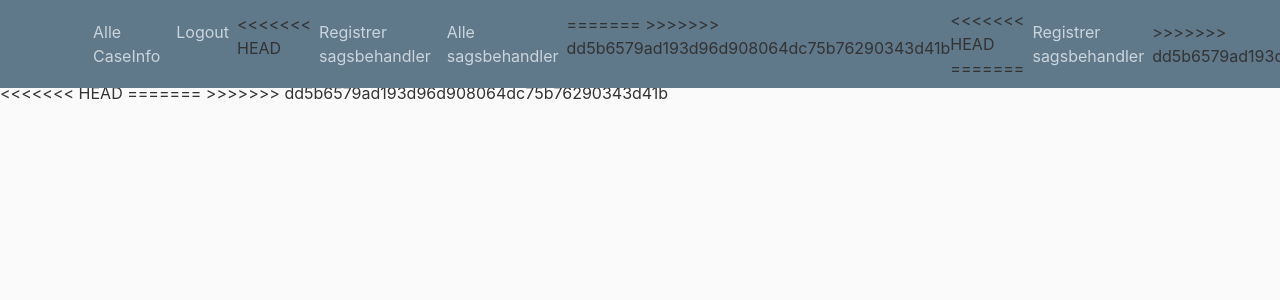
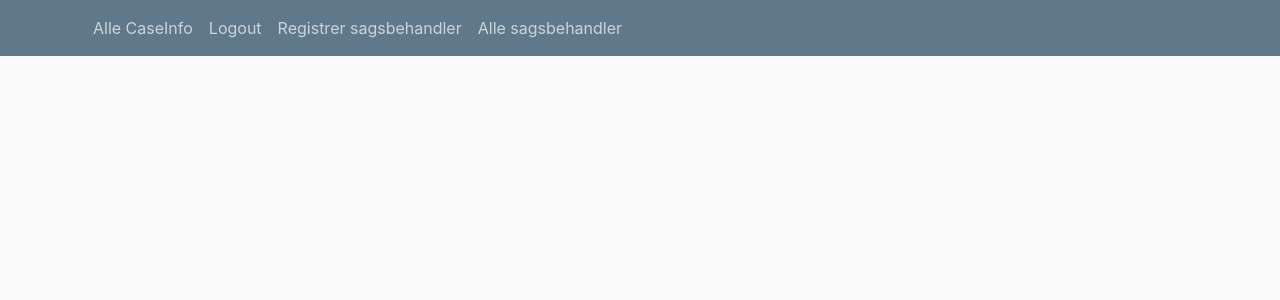
Before and after one commit to Mahnaz-karimi/Whistleblower, a Django app: page /case/ in a window 1280 px wide. Shown: the top 300 px of the page. Run offline with Django 3.2, Linux system fonts and the light colour scheme; the visitor is signed in with stand-in values (Sample User, id 1); data that the repository does not hold is empty; some libraries are stand-ins or nearby versions.

Commit message:
merge conflict fixed

```diff
--- a/case/templates/case/base.html
+++ b/case/templates/case/base.html
@@ -27,22 +27,12 @@
                 {% if user.is_authenticated %}
                 <a class="nav-item nav-link" href="/case">Alle CaseInfo</a>
                 <a class="nav-item nav-link" href="/caseworker/logout">Logout</a>
-<<<<<<< HEAD
                 <a class="nav-item nav-link" href="/caseworker/register">Registrer sagsbehandler</a>
                 <a class="topnav-right nav-link" href="/caseworker/caseworker">Alle sagsbehandler</a>
-=======
->>>>>>> dd5b6579ad193d96d908064dc75b76290343d41b
                 {% else %}
                 <a class="nav-item nav-link" href="/caseworker">Login</a>
                 {% endif %}
             </div>
-<<<<<<< HEAD
-=======
-            <!-- Navbar Right Side -->
-            <div class="navbar-nav">
-                <a class="nav-item nav-link" href="/caseworker/register">Registrer sagsbehandler</a>
-            </div>
->>>>>>> dd5b6579ad193d96d908064dc75b76290343d41b
           </div>
         </div>
       </nav>
@@ -69,13 +59,8 @@
     <script src="https://code.jquery.com/jquery-3.2.1.slim.min.js" integrity="sha384-KJ3o2DKtIkvYIK3UENzmM7KCkRr/rE9/Qpg6aAZGJwFDMVNA/GpGFF93hXpG5KkN" crossorigin="anonymous"></script>
     <script src="https://cdnjs.cloudflare.com/ajax/libs/popper.js/1.12.9/umd/popper.min.js" integrity="sha384-ApNbgh9B+Y1QKtv3Rn7W3mgPxhU9K/ScQsAP7hUibX39j7fakFPskvXusvfa0b4Q" crossorigin="anonymous"></script>
     <script src="https://maxcdn.bootstrapcdn.com/bootstrap/4.0.0/js/bootstrap.min.js" integrity="sha384-JZR6Spejh4U02d8jOt6vLEHfe/JQGiRRSQQxSfFWpi1MquVdAyjUar5+76PVCmYl" crossorigin="anonymous"></script>
-<<<<<<< HEAD
+
 
 
 </body>
 </html>
-
-=======
-</body>
-</html>
->>>>>>> dd5b6579ad193d96d908064dc75b76290343d41b
--- a/case/templates/case/caseinfo.html
+++ b/case/templates/case/caseinfo.html
@@ -1,12 +1,7 @@
 {% extends "case/base.html" %}
 {% block content %}
     {% for caseinfo in CaseInfo %}
-
-<<<<<<< HEAD
        <caseinfo class="media content-section">
-=======
-       <case class="media content-section">
->>>>>>> dd5b6579ad193d96d908064dc75b76290343d41b
             <div class="media-body">
                 <div class="article-metadata">
                     <h10><a href="{% url 'case:caseinfo-cases-view' caseinfo.id %}">{{caseinfo.guid}}</a></h10>
@@ -17,18 +12,10 @@
                 <p> Sagsstatus : {{caseinfo.status}}</p>
                  <div>
                   <a class="btn btn-danger btn-sm mt-1 mb-1" href="{% url 'case:caseinfo-delete' caseinfo.id %}">Slet</a>
-<<<<<<< HEAD
 <a class="btn btn-outline-info btn-sm mt-1 mb-1" href="{% url 'case:caseinfo-update' caseinfo.id %}">Ændrer status</a>
                   <a class="btn btn-outline-info btn-sm mt-1 mb-1" href="{% url 'case:case-create-new' caseinfo.id %}">Tilføj kommentar</a>
               </div>
             </div>
        </caseinfo>
-=======
-<a class="btn btn-outline-info btn-sm mt-1 mb-1" href="{% url 'case:case-update' caseinfo.id %}">Ændrer status</a>
-                  <a class="btn btn-outline-info btn-sm mt-1 mb-1" href="{% url 'case:case-create-new' caseinfo.id %}">Tilføj kommentar</a>
-              </div>
-            </div>
-       </case>
->>>>>>> dd5b6579ad193d96d908064dc75b76290343d41b
     {% endfor %}
 {% endblock content %}
--- a/case/templates/case/report_login.html
+++ b/case/templates/case/report_login.html
@@ -1,5 +1,4 @@
 {% extends "case/base.html" %}
-
 {% block content %}
     <br>
     <form method="POST">
--- a/case/urls.py
+++ b/case/urls.py
@@ -4,7 +4,6 @@ from case.views import CaseDetailView, CaseDeleteView, CaseNewCreateView, \
     ReportLoginView, CaseInfoUpdateView, RevisitCaseInfoView, RevisitLoginView, RevisitCaseNewCreateView
 from django.contrib.auth.decorators import login_required
 from django.conf import settings
-
 
 
 app_name = "case"
```
Also changed, not shown: case/templates/case/case_detail.html (+0 -18 lines), tests/test_case_views.py (+0 -1 lines), tests/test_caseworker_url.py (deleted, +0 -101 lines), tests/test_case_models.py (line endings or trailing spaces), tests/test_caseworker_forms.py (line endings or trailing spaces).
